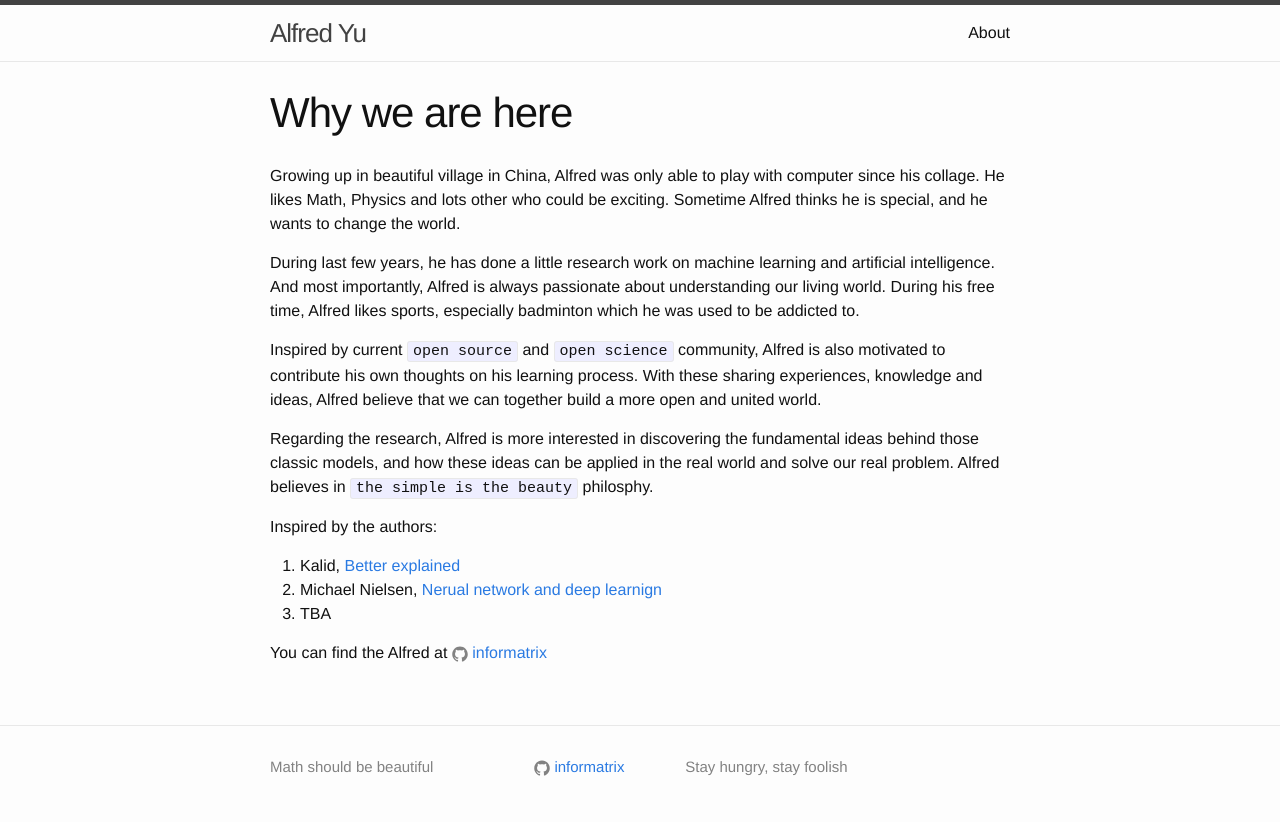
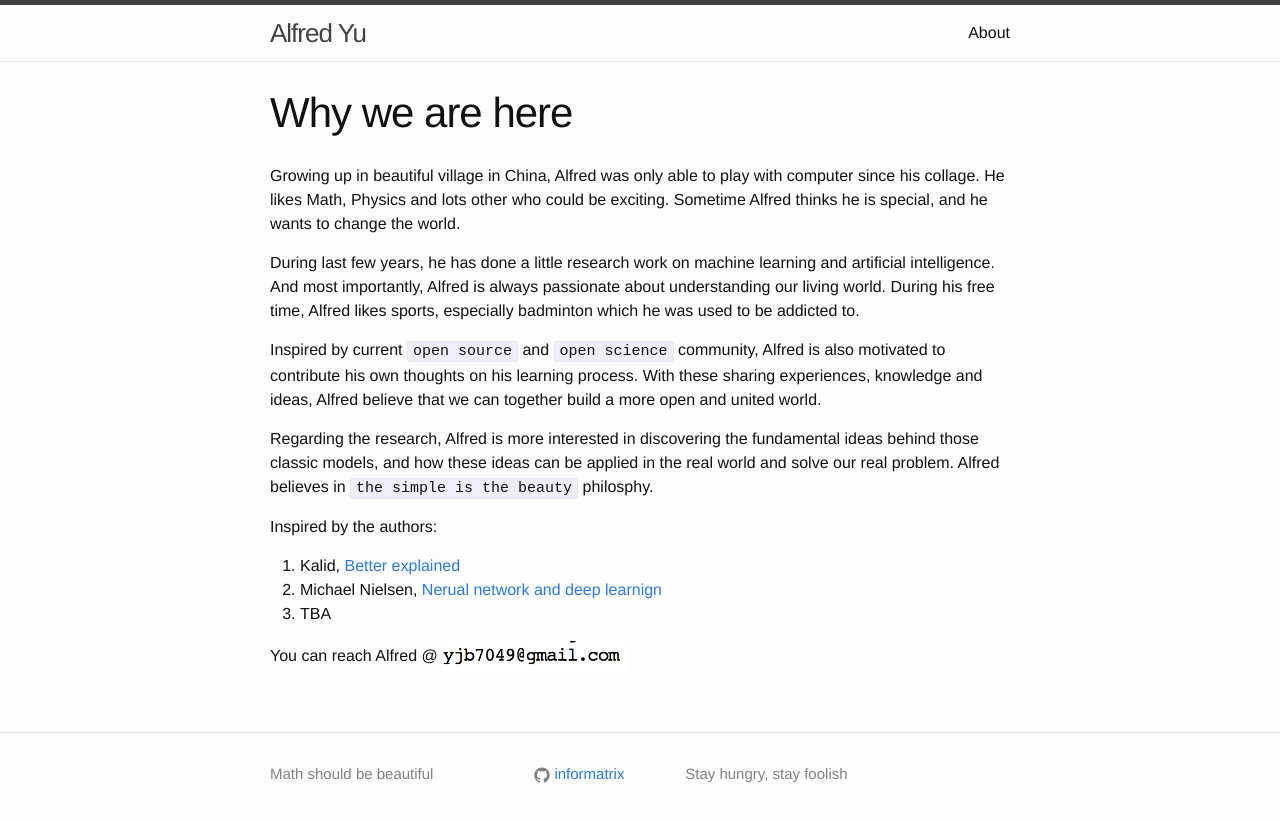
Before and after one commit to informatrix/informatrix.github.io, a Jekyll site: the page built from about.md, in a window 1280 px wide. Shown: the top 822 px of the page. Built offline with Jekyll 4.4.1, drawn with Linux system fonts in a browser that asks for light colours.

Commit message:
add email

```diff
--- a/about.md
+++ b/about.md
@@ -19,5 +19,4 @@ Inspired by the authors:
 2. Michael Nielsen, [Nerual network and deep learnign](http://neuralnetworksanddeeplearning.com/)
 3. TBA
 
-You can find the Alfred at
-{% include icon-github.html username="informatrix" %}
+You can reach  Alfred @ ![email](/image/email.png){:height="31px"}
```
Also changed, not shown: _sass/_base.scss (line endings or trailing spaces), image/email.png (added).
